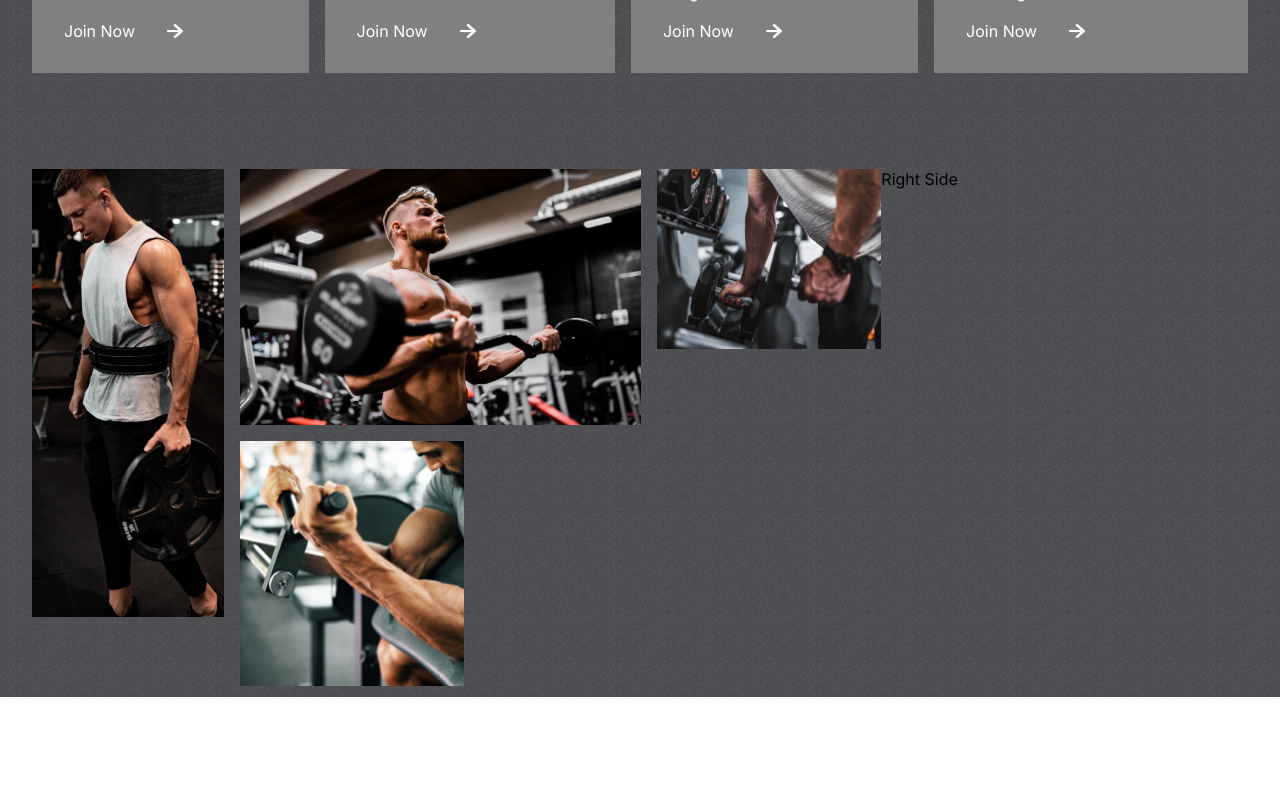
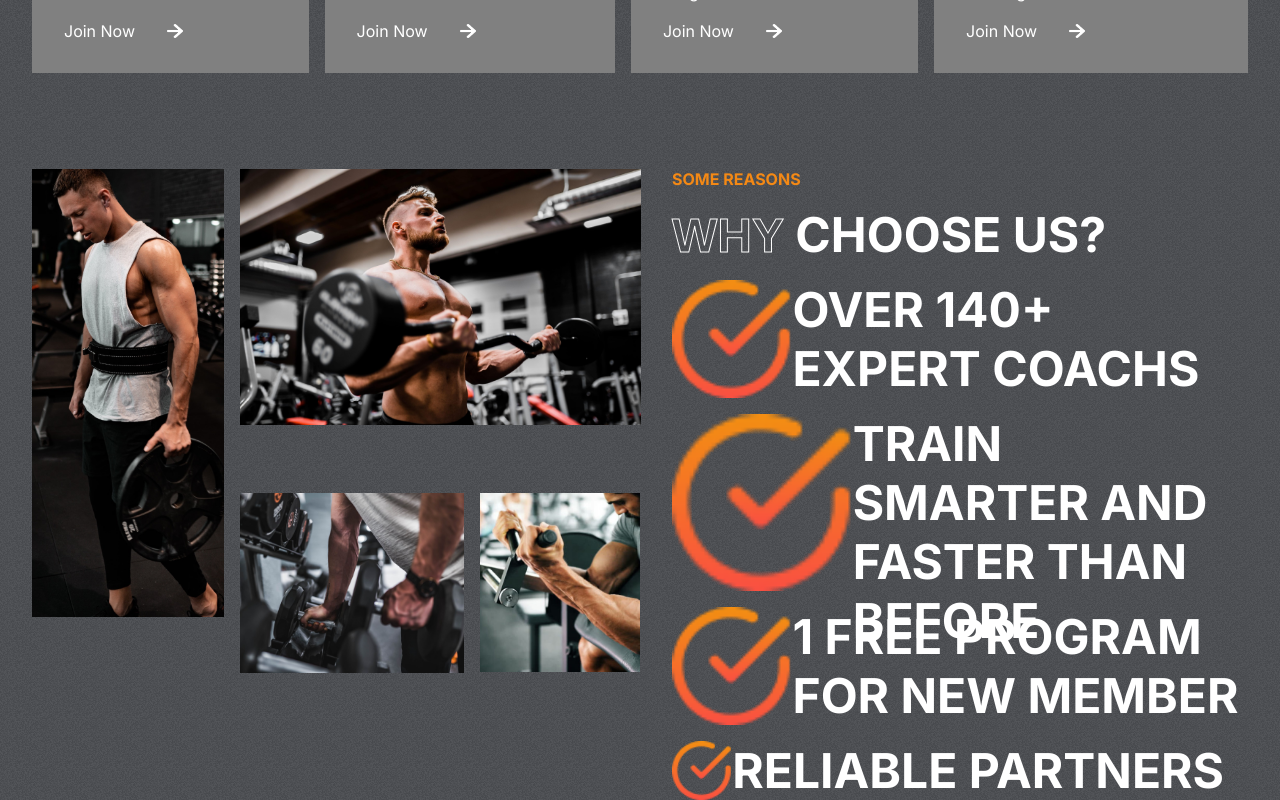
Before and after one commit to Kavimaleesha/FitClub-Starter, a React (Create React App) app: page / in a window 1280 px wide. Shown: the part 1123-1923 px from the top of the page. Before the commit the page ends 1820 px from the top, so only its background shows below. Built offline with nearby package versions, Linux system fonts and the light colour scheme.

Commit message:
Update
Update

```diff
--- a/src/components/Reasons/Reasons.css
+++ b/src/components/Reasons/Reasons.css
@@ -1,7 +1,7 @@
 .Reasons{
     padding: 0 2rem;
     display: flex;
-    grid-template: 2rem;
+    gap: 2rem;
 }
 
 .left-r{
@@ -27,18 +27,50 @@
 {
     width: auto;
     height: 16rem;
+    grid-column:2/4 ;
 }
 
 .left-r>:nth-child(3)
 {
     width: 14rem;
+    grid-column:2/3;
+    grid-row: 2;
 }
+
 
 .left-r>:nth-child(4)
 {
-    width: 14rem;
-
+    grid-row: 2;
+    grid-column: 3/4;
+    width: 10rem;
+    height: 11.2rem;
 }
 .right-r{
     flex: 1 1;
+    text-transform: uppercase;
+    gap: 1rem;
+    display: flex;
+    flex-direction: column;
 }
+
+.right-r>span{
+    font-weight: bold;
+    color: var(--orange);
+}
+
+.right-r>div{
+    color: white;
+    font-size: 3rem;
+    font-weight: bold;
+}
+
+.details-r{
+    display: flex;
+    flex-direction: column;
+    gap: 1rem;
+}
+
+.details-r>div{
+    display: flex;
+
+}
--- a/src/components/Reasons/Reasons.jsx
+++ b/src/components/Reasons/Reasons.jsx
@@ -18,10 +18,34 @@
         <img src={image4} alt="" />
       </div>
       <div className="right-r">
-        Right Side
+        <span>some reasons</span>
+
+        <div>
+        <span className='stroke-text'>why</span>
+        <span> choose us?</span>
+        </div>
+
+        <div className='details-r'>
+        <div>
+          <img src={tick} alt=""></img>
+          <span>OVER 140+ EXPERT COACHS</span>
+          </div>
+        <div>
+          <img src={tick} alt="" />
+          <span>TRAIN SMARTER AND FASTER THAN BEFORE</span>
+          </div>
+        <div>
+          <img src={tick} alt="" />
+          <span>1 FREE PROGRAM FOR NEW MEMBER</span>
+          </div>
+        <div>
+          <img src={tick} alt="" />
+          <span>RELIABLE PARTNERS</span>
+          </div>
       </div>
     </div>
-  )
-}
+  </div>
+  );
+};
 
 export default Reasons;
```
